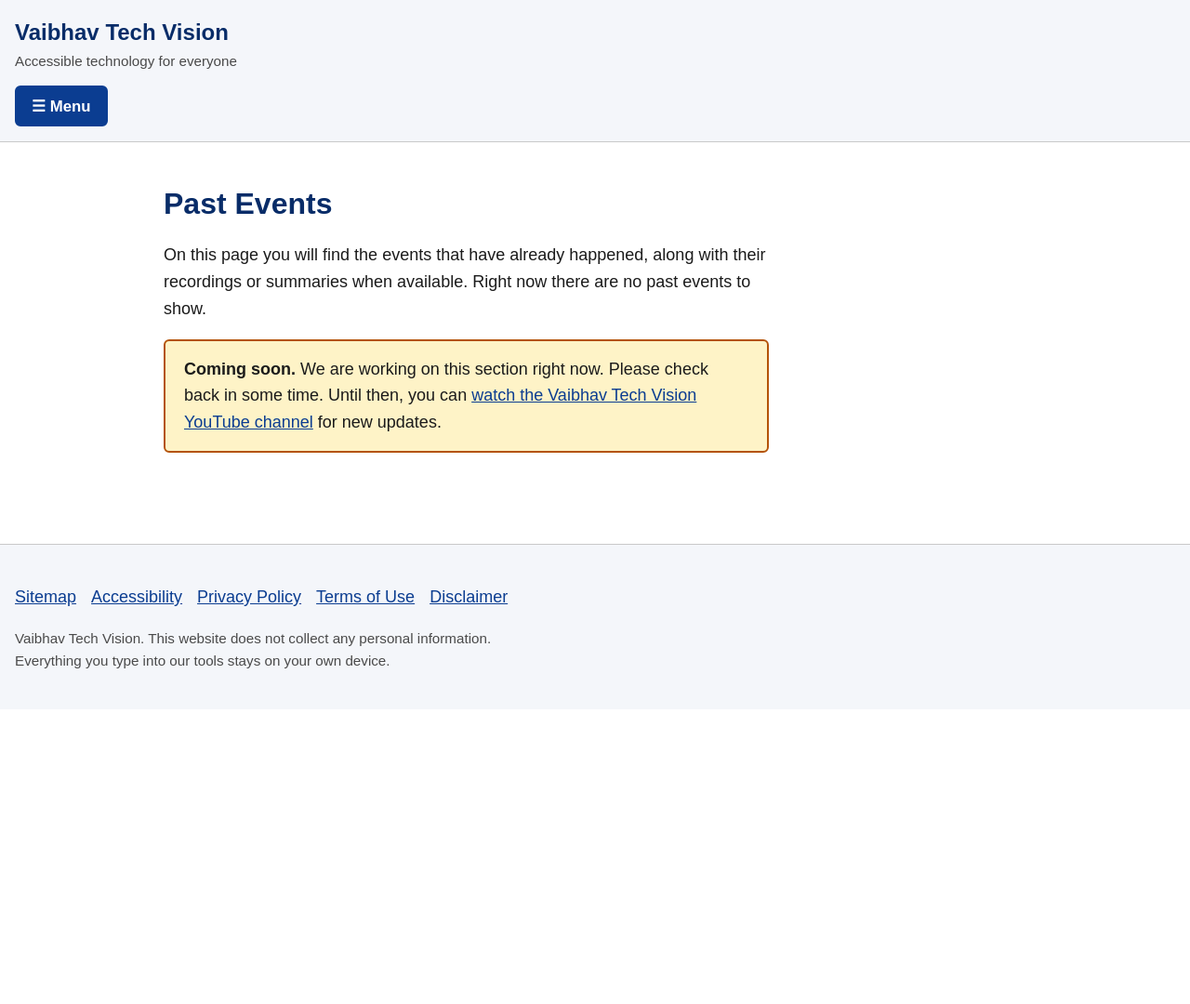
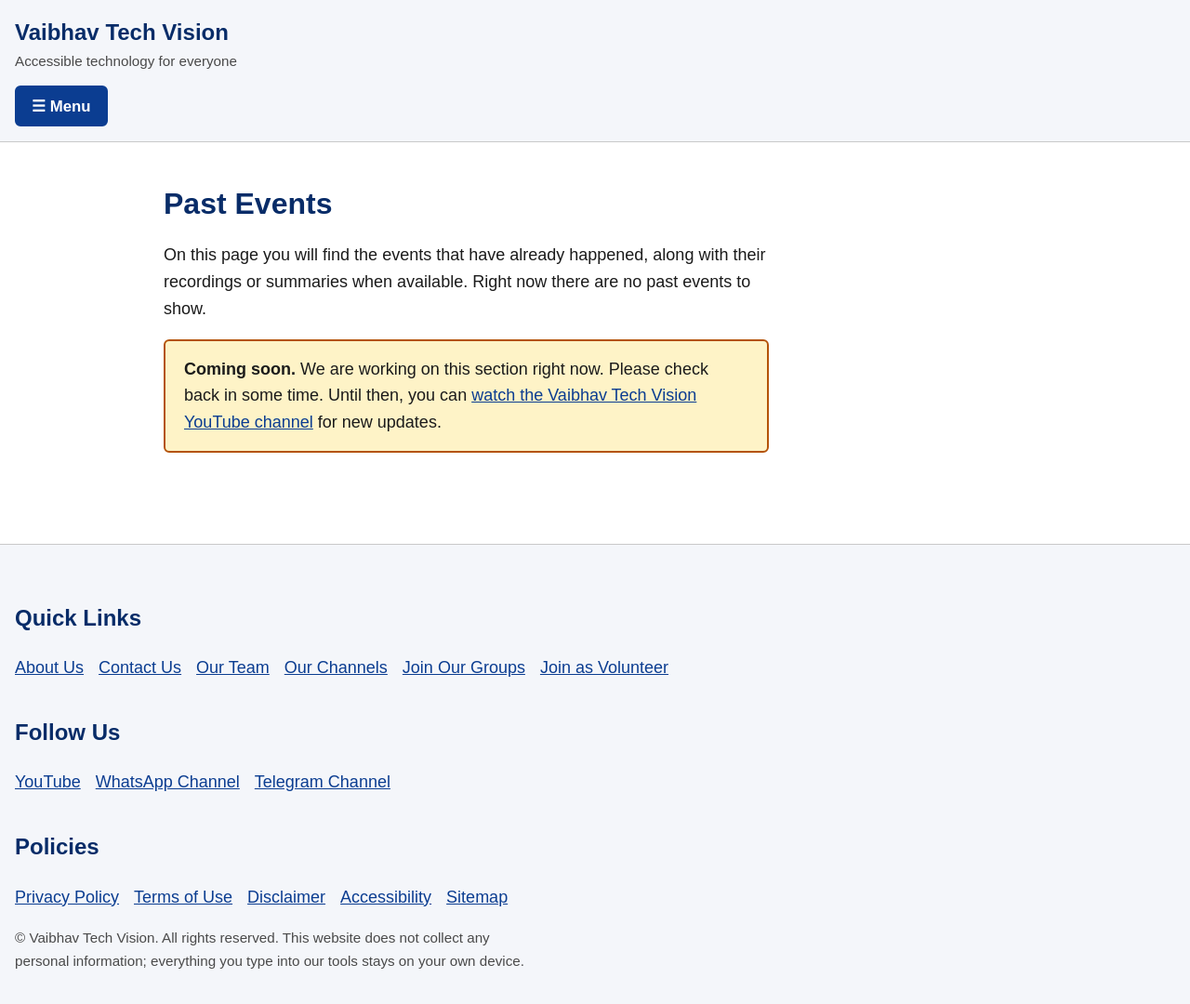
Before and after one commit to vaibhavtechvision/vaibhavtechvision.github.io, a plain HTML site: page events/past.html in a window 1280 px wide. Shown: the whole page at 93% size. Before the commit the page ends 800 px from the top, so only its background shows below. Drawn offline with Linux system fonts and the light colour scheme.

Commit message:
Enhance past.html with footer links and caching
Updated the footer with new links and added cache control meta tag. Updated stylesheet and script references to include versioning.

```diff
--- a/events/past.html
+++ b/events/past.html
@@ -5,7 +5,8 @@
 <meta name="viewport" content="width=device-width, initial-scale=1">
 <title>Past Events | Vaibhav Tech Vision</title>
 <meta name="description" content="Past events organised by Vaibhav Tech Vision.">
-<link rel="stylesheet" href="../assets/style.css">
+<link rel="stylesheet" href="../assets/style.css?v=2">
+<meta http-equiv="Cache-Control" content="no-cache, must-revalidate">
 </head>
 <body>
 <a class="skip-link" href="#main">Skip to main content</a>
@@ -71,17 +72,37 @@
 </main>
 
 <footer class="site-footer">
-  <nav aria-label="Legal and information">
+  <nav aria-label="Quick Links">
+    <h2 class="footer-heading">Quick Links</h2>
     <ul>
-      <li><a href="../sitemap.html">Sitemap</a></li>
-      <li><a href="../accessibility.html">Accessibility</a></li>
+      <li><a href="../about.html">About Us</a></li>
+      <li><a href="../who-we-are/contact.html">Contact Us</a></li>
+      <li><a href="../who-we-are/our-team.html">Our Team</a></li>
+      <li><a href="../who-we-are/our-channels.html">Our Channels</a></li>
+      <li><a href="../who-we-are/join-groups.html">Join Our Groups</a></li>
+      <li><a href="../who-we-are/volunteer.html">Join as Volunteer</a></li>
+    </ul>
+  </nav>
+  <nav aria-label="Follow Us">
+    <h2 class="footer-heading">Follow Us</h2>
+    <ul>
+      <li><a href="https://www.youtube.com/@vaibhavtechvision581">YouTube</a></li>
+      <li><a href="https://whatsapp.com/channel/0029VaAIUBYBadmTkFVSI12H">WhatsApp Channel</a></li>
+      <li><a href="https://t.me/vaibhavtechvision">Telegram Channel</a></li>
+    </ul>
+  </nav>
+  <nav aria-label="Policies">
+    <h2 class="footer-heading">Policies</h2>
+    <ul>
       <li><a href="../privacy.html">Privacy Policy</a></li>
       <li><a href="../terms.html">Terms of Use</a></li>
       <li><a href="../disclaimer.html">Disclaimer</a></li>
+      <li><a href="../accessibility.html">Accessibility</a></li>
+      <li><a href="../sitemap.html">Sitemap</a></li>
     </ul>
   </nav>
-  <p>Vaibhav Tech Vision. This website does not collect any personal information. Everything you type into our tools stays on your own device.</p>
+  <p class="copyright">&#169; Vaibhav Tech Vision. All rights reserved. This website does not collect any personal information; everything you type into our tools stays on your own device.</p>
 </footer>
-<script src="../assets/main.js"></script>
+<script src="../assets/main.js?v=2"></script>
 </body>
 </html>
```
